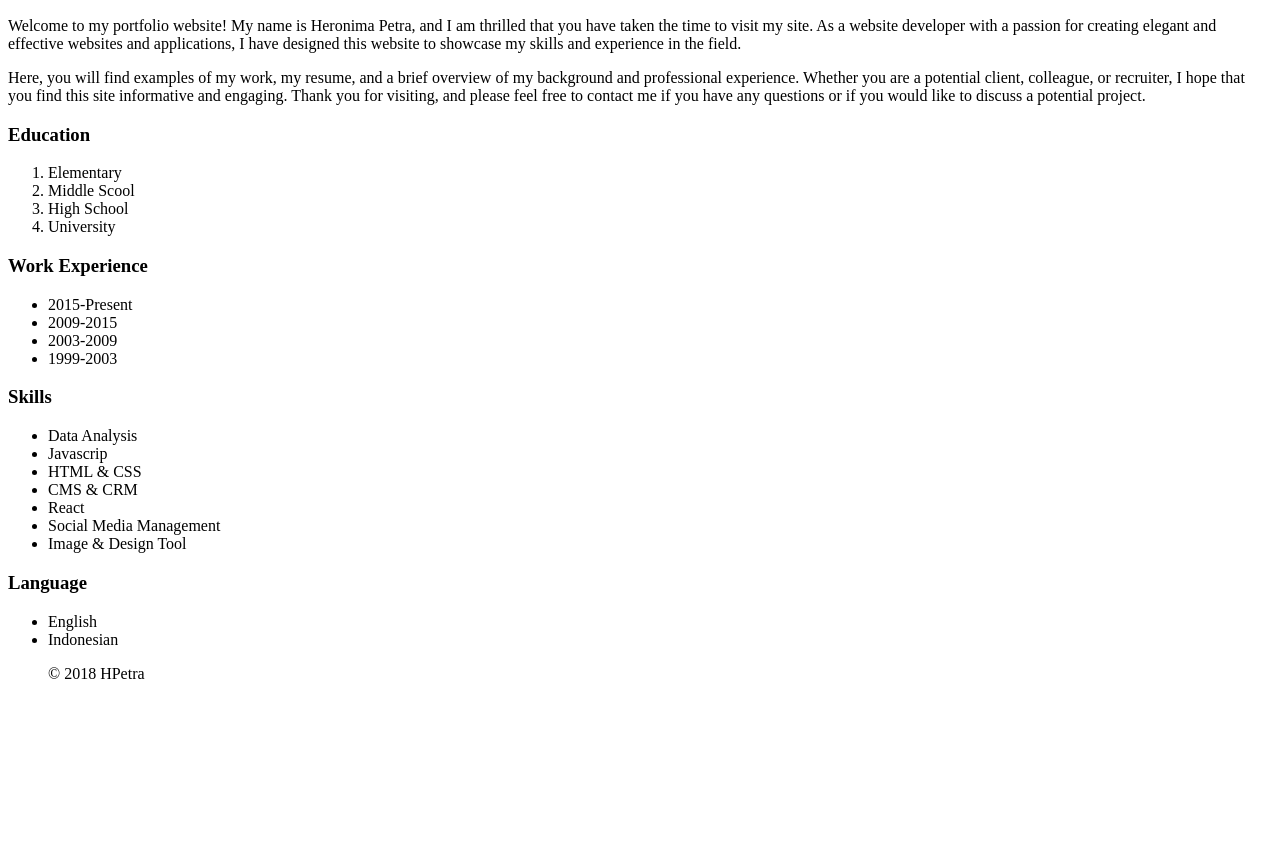
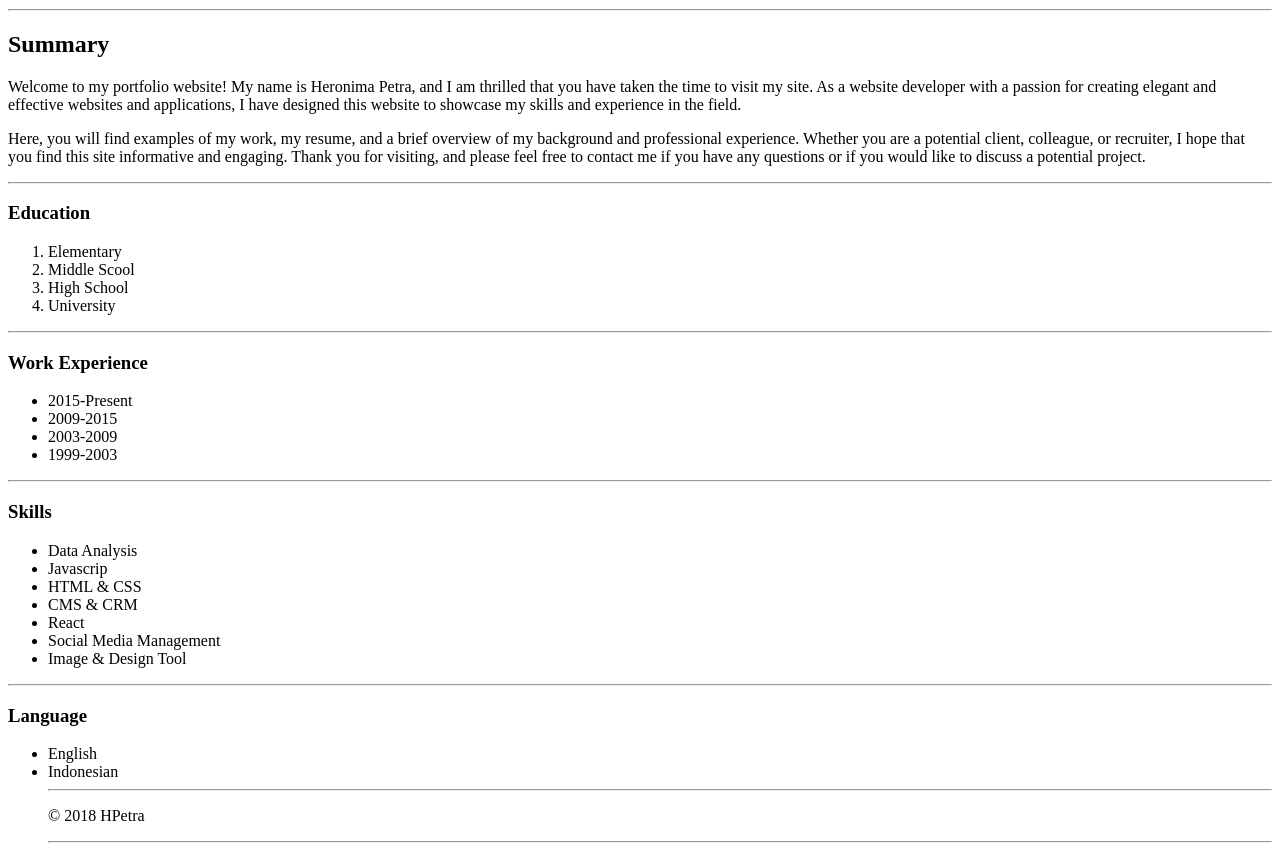
Before and after one commit to heronimapetra/my-resume-html, a plain HTML site: page index.html in a window 1280 px wide. Shown: the part 430-1289 px from the top of the page. Before the commit the page ends 1129 px from the top, so only its background shows below. Drawn offline with Linux system fonts and the light colour scheme.

Commit message:
Update index.html

```diff
--- a/index.html
+++ b/index.html
@@ -8,9 +8,13 @@
 <h1>Heronima Petra</h1>
 <h2>Website Developer</h2>
 <img src="./assets/images/Rin.jpg" height="300">
+<hr/>
+
+<h2>Summary</h2>
 <p>Welcome to my portfolio website! My name is Heronima Petra, and I am thrilled that you have taken the time to visit my site. As a website developer with a passion for creating elegant and effective websites and applications, I have designed this website to showcase my skills and experience in the field. </p>
 <p>Here, you will find examples of my work, my resume, and a brief overview of my background and professional experience. Whether you are a potential client, colleague, or recruiter, I hope that you find this site informative and engaging. Thank you for visiting, and please feel free to contact me if you have any questions or if you would like to discuss a potential project.</p>
 
+<hr/>
 <h3>Education</h3>
 <ol>
 <li>Elementary</h4>
@@ -18,6 +22,7 @@
 <li>High School</li>
 <li>University</li>
 </ol>
+<hr/>
 <h3>Work Experience</h3>
 <ul>
 <li>2015-Present</li>
@@ -25,7 +30,7 @@
 <li>2003-2009</li>
 <li>1999-2003</li>
 </ul>
-
+<hr/>
 <h3>Skills</h3>
 <ul>
 <li>Data Analysis</li>
@@ -36,15 +41,15 @@
 <li>Social Media Management</li>
 <li>Image & Design Tool</li>
 </ul>
-
+<hr/>
 <h3>Language</h3>
 <ul>
 <li>English</li>
 <li>Indonesian</li>
+<hr/>
 <footer>
 <p>© 2018 HPetra</p>
 </footer>
+<hr>
 </Body>
-
-
 </html>
```
